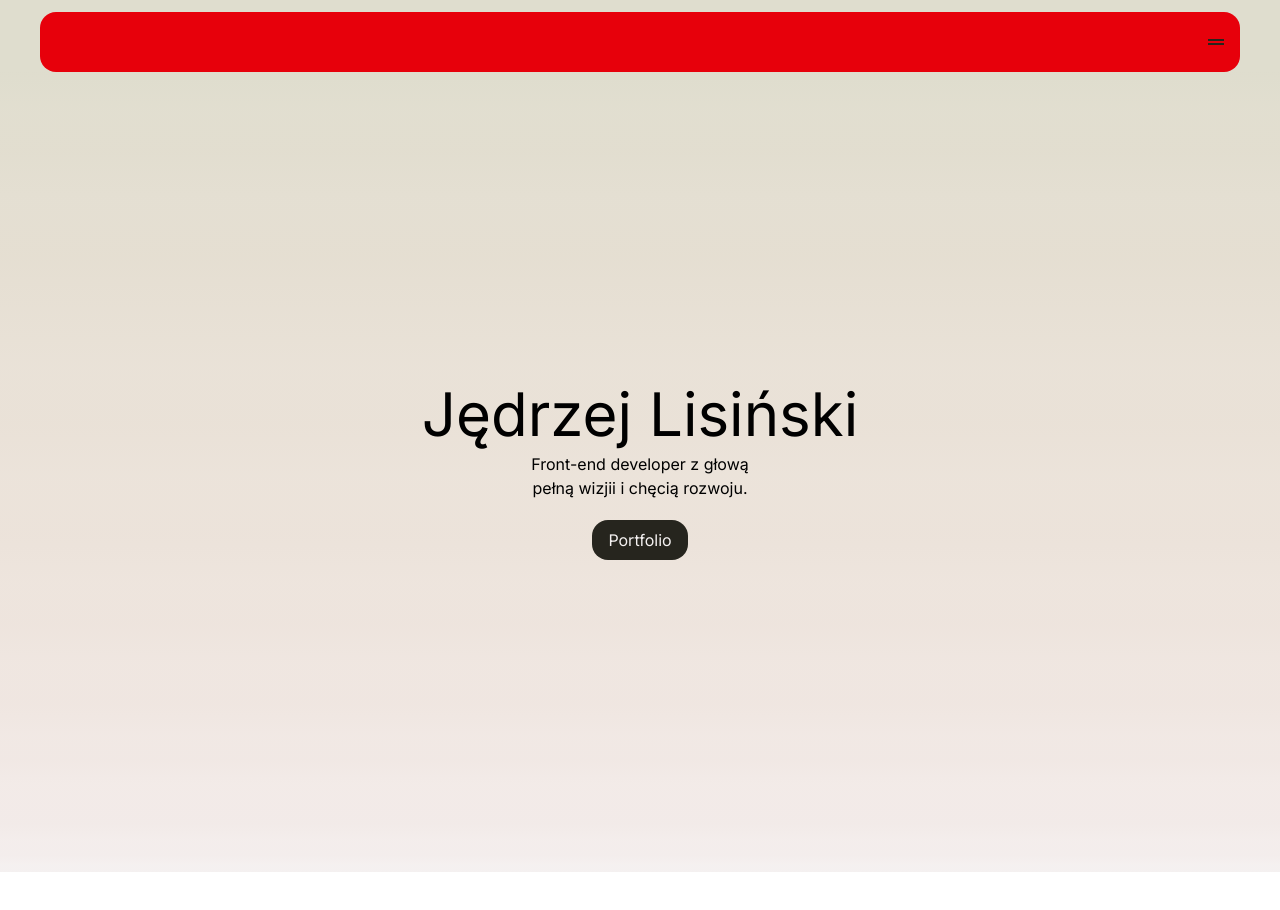
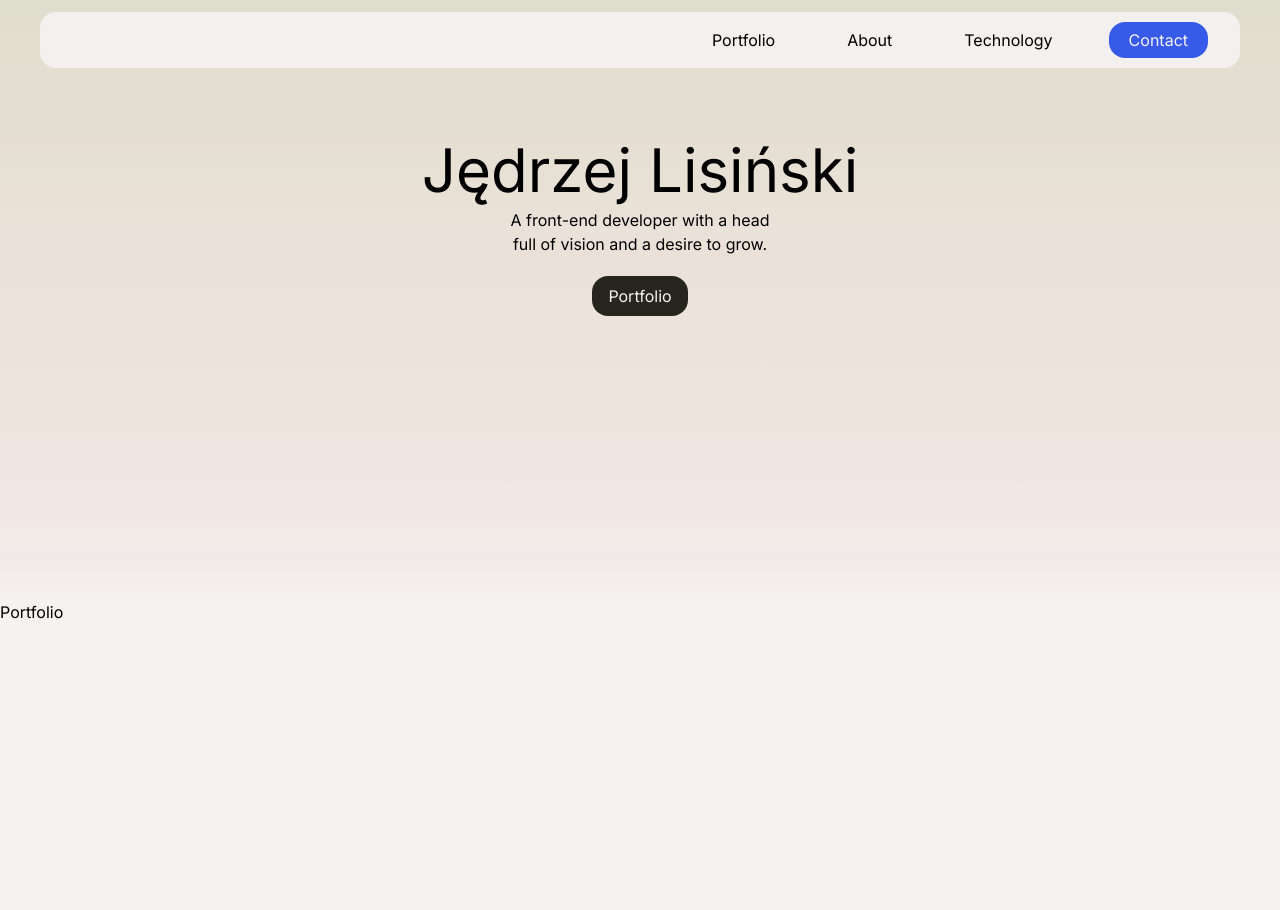
Before and after one commit to jlisinski0/Portfolio-Site, a Next.js app: page / in a window 1280 px wide. Shown: the top 910 px of the page. Before the commit the page ends 872 px from the top, so only its background shows below. Built offline with nearby package versions, Linux system fonts and the light colour scheme.

Commit message:
create: navbar(without icon) full responsive & header

```diff
--- a/package.json
+++ b/package.json
@@ -9,6 +9,7 @@
     "lint": "eslint"
   },
   "dependencies": {
+    "motion": "^12.35.1",
     "next": "16.1.6",
     "react": "19.2.3",
     "react-dom": "19.2.3"
--- a/src/app/_components/Header/Header.tsx
+++ b/src/app/_components/Header/Header.tsx
@@ -1,13 +1,15 @@
+import Button from '@/src/components/ui/Button'
+
 export default function Header() {
 	return (
-		<section className='h-dvh w-ful gradient'>
+		<section className='h-[75dvh] w-ful gradient'>
 			<div className='flex items-center justify-center h-full w-full'>
-				<div className='flex flex-col justify-center items-center text-center w-full h-full px-5'>
+				<div className='flex flex-col justify-start items-center text-center w-full h-full px-5 pt-35'>
 					<h1 className='text-3xl md:text-4xl lg:text-6xl'>Jędrzej Lisiński</h1>
-					<div className='max-w-[14em] mt-2'>
-						<p className='text-sm md:text-base'>Front-end developer z głową pełną wizjii i chęcią rozwoju.</p>
+					<div className='max-w-[17em] mt-2'>
+						<p className='text-sm md:text-base'>A front-end developer with a head full of vision and a desire to grow.</p>
 					</div>
-					<button className='cursor-pointer bg-black text-white rounded-2xl px-4 py-2 mt-5 hover:bg-black/80 transition-colors duration-300'>Portfolio</button>
+					<Button>Portfolio</Button>
 				</div>
 			</div>
 		</section>
--- /dev/null
+++ b/src/app/_components/Portfolio/Portfolio.tsx
@@ -0,0 +1,9 @@
+export default function Portfolio() {
+	return (
+		<section className='h-dvh w-full bg-white'>
+			<div>
+				<h2>Portfolio</h2>
+			</div>
+		</section>
+	)
+}
--- a/src/app/page.tsx
+++ b/src/app/page.tsx
@@ -1,5 +1,11 @@
 import Header from './_components/Header/Header'
+import Portfolio from './_components/Portfolio/Portfolio'
 
 export default function Home() {
-	return <Header />
+	return (
+		<>
+			<Header />
+			<Portfolio />
+		</>
+	)
 }
--- a/src/components/Nav/NavItems.ts
+++ b/src/components/Nav/NavItems.ts
@@ -1,4 +1,4 @@
-interface NavItem {
+type NavItem = {
 	id: number
 	name: string
 	href: string
@@ -12,7 +12,18 @@ export const NavItems: NavItem[] = [
 	},
 	{
 		id: 2,
-		name: 'Kontakt',
-		href: '/Kontakt',
+		name: 'About',
+		href: '#About',
+	},
+	{
+		id: 3,
+		name: 'Technology',
+		href: '#Technology',
+	},
+
+	{
+		id: 4,
+		name: 'Contact',
+		href: '/Contact',
 	},
 ]
--- /dev/null
+++ b/src/components/Nav/NavMobile.tsx
@@ -0,0 +1,26 @@
+import { NavItems } from './NavItems'
+import Link from 'next/link'
+import { motion } from 'motion/react'
+
+export default function NavMobile() {
+	return (
+		<motion.div
+			initial={{ opacity: 0, y: -20 }}
+			animate={{ opacity: 1, y: 0 }}
+			exit={{ opacity: 0, y: -20 }}
+			transition={{ duration: 0.2 }}
+			className='h-dvh fixed top-0 left-0 w-full bg-white z-20 lg:hidden'>
+			<div className='flex items-start  h-full w-full'>
+				<ul className='flex flex-col text-center w-full pt-30 text-2xl'>
+					{NavItems.map(item => (
+						<li className='cursor-pointer w-full h-full  hover:text-accentOne duration-300 transition-colors' key={item.id}>
+							<Link className='block p-5 w-full' href={item.href}>
+								{item.name}
+							</Link>
+						</li>
+					))}
+				</ul>
+			</div>
+		</motion.div>
+	)
+}
--- a/src/components/Nav/index.tsx
+++ b/src/components/Nav/index.tsx
@@ -1,33 +1,49 @@
 'use client'
 
 import { NavItems } from './NavItems'
+import NavMobile from './NavMobile'
 import Link from 'next/link'
-import { useState } from 'react'
+import { useState, useEffect } from 'react'
+import { motion, AnimatePresence } from 'motion/react'
 
 export default function Nav() {
 	const [isVisible, setIsVisible] = useState(false)
 
+	useEffect(() => {
+		if (isVisible) {
+			document.body.style.overflow = 'hidden'
+		} else {
+			document.body.style.overflow = ''
+		}
+
+		return () => {
+			document.body.style.overflow = ''
+		}
+	}, [isVisible])
+
 	return (
-		<nav className='w-full h-18 bg-accentTwo pt-3 px-3'>
-			<div className='flex justify-between w-full h-full max-w-300 mx-auto bg-red-600 rounded-2xl mx-4'>
+		<>
+			<nav className='fixed top-0 left-0 w-full h-17 pt-3 px-10 z-30'>
+				<div className='flex justify-between w-full h-full max-w-300 mx-auto bg-white/90  rounded-2xl lg:px-8'>
 					<div>
 						<img src='' alt='' />
 					</div>
-				<ul className='hidden'>
+					<ul className='hidden lg:flex lg:justify-end lg:items-center w-full h-full gap-10'>
 						{NavItems.map(item => (
-						<li className='cursor-pointer' key={item.id}>
+							<li className='cursor-pointer p-4 hover:opacity-80 transition-opacity duration-300 last:bg-accentOne last:text-white last:px-5 last:py-1.5 last:rounded-2xl ' key={item.id}>
 								<Link href={item.href}>{item.name}</Link>
 							</li>
 						))}
 					</ul>
-				<button onClick={() => setIsVisible(prev => !prev)} className='cursor-pointer p-4 h-full w-12 relative'>
-					<div className='flex flex-col justify-center gap-0.5 w-full h-full relative'>
-						<span className='bg-black w-full h-0.5 block'></span>
-						<span className='bg-black w-full h-0.5 block'></span>
+					<button onClick={() => setIsVisible(prev => !prev)} aria-label={`${isVisible ? 'Close menu' : 'Open menu'}`} className='cursor-pointer p-4 h-full w-11 relative z-50 lg:hidden'>
+						<div className='flex flex-col justify-center  w-full h-full relative'>
+							<motion.span className='bg-black w-full h-0.5 block absolute left-0 top-1/2' style={{ originX: 0.5, originY: 0.5 }} animate={isVisible ? { rotate: 45, y: 0 } : { rotate: 0, y: -2 }} />
+							<motion.span className='bg-black w-full h-0.5 block absolute left-0 top-1/2' style={{ originX: 0.5, originY: 0.5 }} animate={isVisible ? { rotate: -45, y: 0 } : { rotate: 0, y: 2 }} />
 						</div>
 					</button>
 				</div>
-			{isVisible && <div>test</div>}
 			</nav>
+			<AnimatePresence>{isVisible && <NavMobile />}</AnimatePresence>
+		</>
 	)
 }
--- /dev/null
+++ b/src/components/ui/Button.tsx
@@ -0,0 +1,5 @@
+export default function Button({children}: {children: React.ReactNode} ){
+    return (
+        <button className='cursor-pointer bg-black text-white rounded-2xl px-4 py-2 mt-5 hover:bg-black/80 transition-colors duration-300'>{children}</button>
+    )
+}
```
Also changed, not shown: 2 other files (tests, documents, lock files or other folders). Lines whose indentation alone changed are shown as unchanged.
